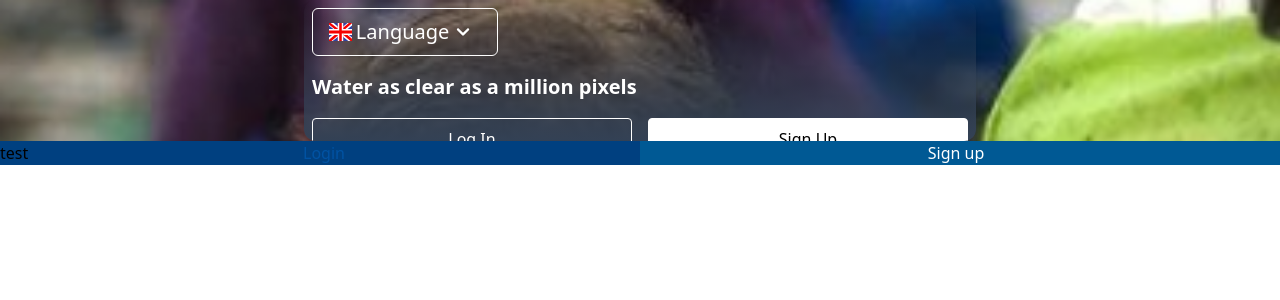
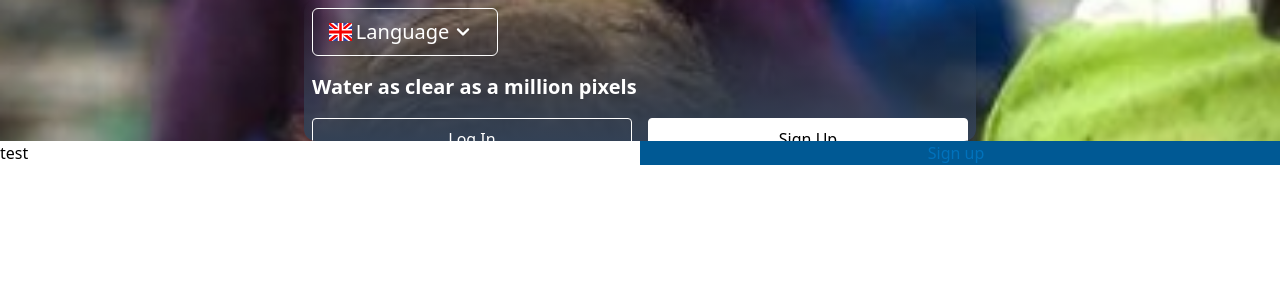
Before and after one commit to Service-Design-Studio/1d-final-project-summer-2024-SDS-2024-Team-14, a Next.js app: page /login in a window 1280 px wide. Shown: the top 300 px of the page. Built offline with nearby package versions, Linux system fonts and the light colour scheme.

Commit message:
added interactive buttons

```diff
--- a/src/components/login_carousel.jsx
+++ b/src/components/login_carousel.jsx
@@ -4,10 +4,12 @@ export default function LoginCarousel() {
     return (
         <div className='bg-white w-full h-full'>
             <div className='flex relative flex-row w-full bg-gradient-to-t from-[#334155] to-transparent transition-all duration-300'>
-                <div id="tab" className={`absolute ${onLoginTab ? `left-0 animate-slideIn` : `right-0 animate-slideOut`} pointer-events-none z-10 bg-darkblue/50 w-1/2 transition-all duration-300 mix-blend-multiply`}>test</div>
-                <div className='z-0 flex-1 flex flex-row h-fit mx-auto px-2 bg-deepblue text-center'>
-                    <div onClick={() => setOnLoginTab(true)} className={`flex-1 w-1/2 ${onLoginTab ? `text-darkblue` : `text-white`}`}>Login</div>
-                    <div onClick={() => setOnLoginTab(false)} className={`flex-1 w-1/2  ${onLoginTab ? `text-white` : `text-darkblue`}`}>Sign up</div>
+                <div id="tab"
+                className={`absolute ${onLoginTab ? `left-0 animate-slideIn`
+                : `right-0 animate-slideOut`} pointer-events-none z-10 bg-white/100 w-1/2 transition-all duration-300`}>test</div>
+                <div className='z-00 flex-1 flex flex-row h-fit mx-auto px-2 bg-deepblue text-center mix-blend-overla'>
+                    <div onClick={() => setOnLoginTab(true)} className={`text-darkblue flex-1 w-1/2`}>Login</div>
+                    <div onClick={() => setOnLoginTab(false)} className={`text-darkblue flex-1 w-1/2`}>Sign up</div>
                 </div>
             </div>
             {console.log(onLoginTab)}
--- a/tailwind.config.js
+++ b/tailwind.config.js
@@ -43,7 +43,7 @@ module.exports = {
       'darkblue': '#0072BC',
     },
     colors: {
-      'white': 'white',
+      'white': '#FFFFFF',
       'disabled': '#AFAFAF',
       'default': 'black',
       'paleblue': '#009BFF',
@@ -51,6 +51,7 @@ module.exports = {
       'deepblue': '#005994',
       'lightblue': '#D5EEFF',
       'lightpink': '#FFEDFA',
+      'lightorange': '#FFFF00',
     },
     fontSize: {
       'xs': '0.1rem',
```
